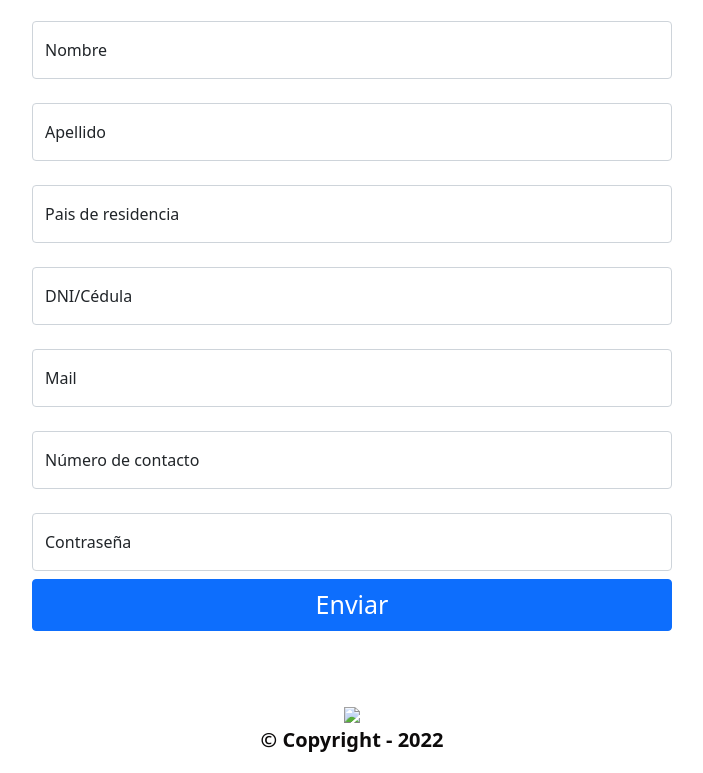
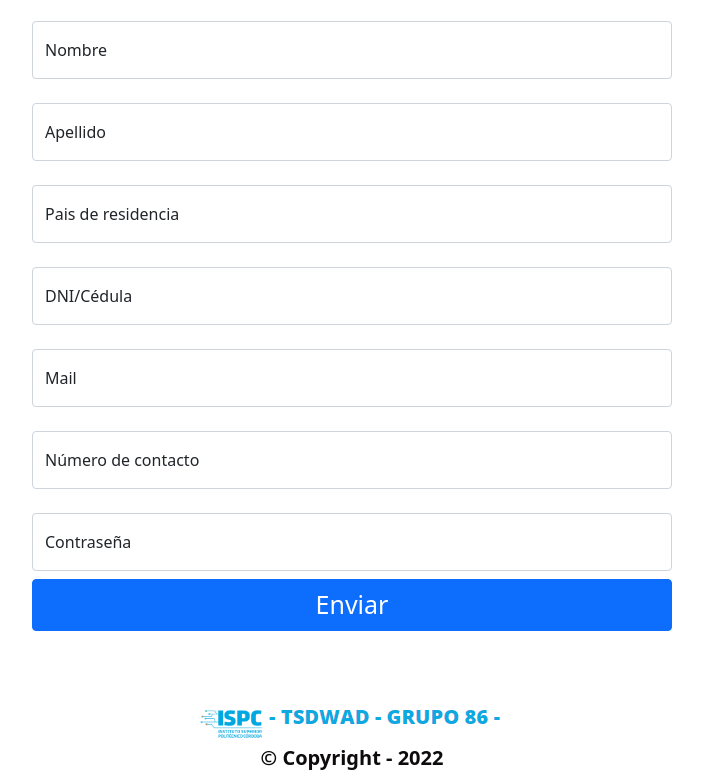
Before and after one commit to profeale/PBKispcgrupoBx2, a plain HTML site: page frontend/registro.html in a window 1280 px wide. Shown: the part 357-1130 px from the top of the page, without its empty margins (288-991 px from the left). Drawn offline with nearby package versions, Linux system fonts and the light colour scheme.

Commit message:
"se cambia imagen de footer, colocando la imagen con nombre corregido y se agrega atributos"

```diff
--- a/frontend/registro.html
+++ b/frontend/registro.html
@@ -196,7 +196,7 @@
             <footer></footer>
         </main>
         <footer class="pie-de-pagina">
-            <img src="./img/imagen de footer.PNG" />
+            <img src="./img/img_footer.png" alt="ispc" title="Instituto Superior Politecnico de Córdoba" />
             <p class="copyright">&copy Copyright - 2022</p>
         </footer>
         <!--Script Boostrap-->
```
